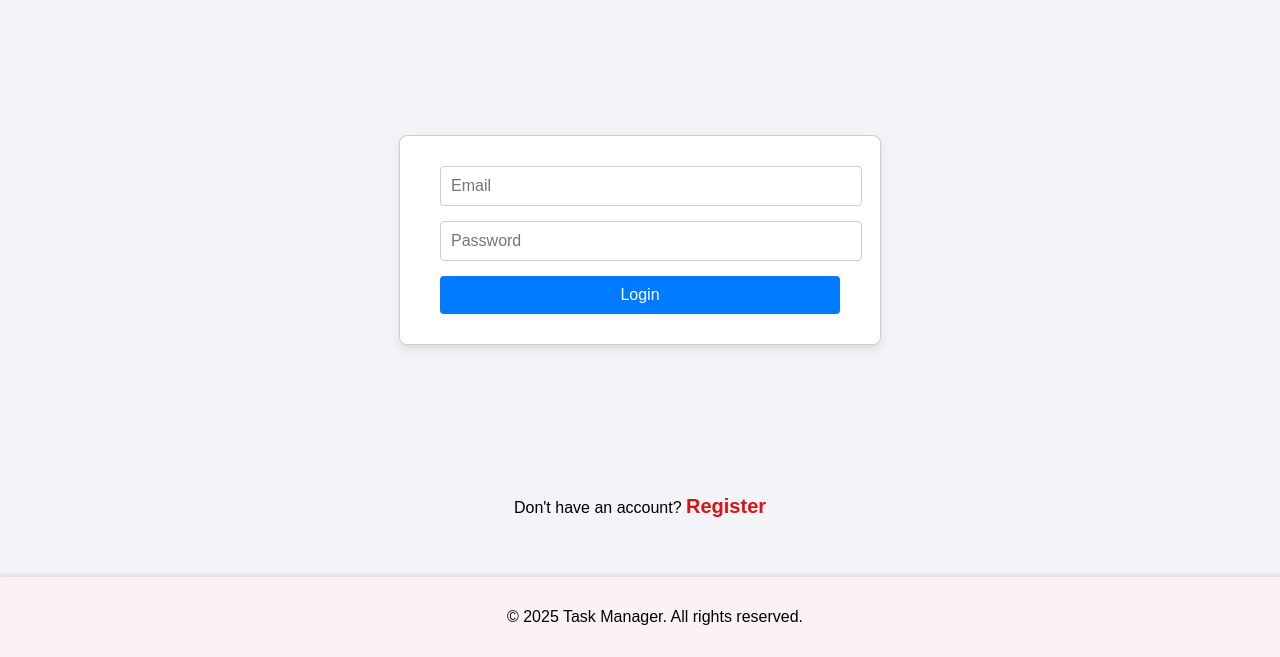
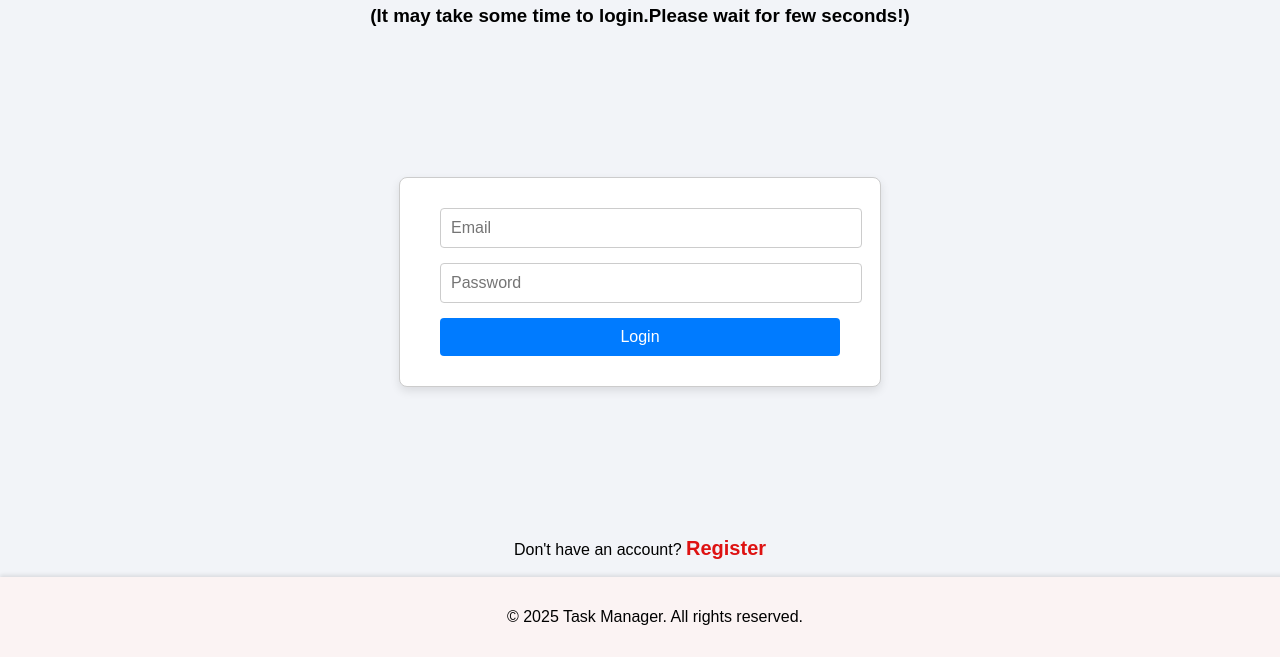
Before and after one commit to lokesh8014/hva_MH_3.1, a plain HTML site: page Frontend_folder/login.html in a window 1280 px wide. Shown: the part 143-800 px from the top of the page. Drawn offline with Linux system fonts and the light colour scheme.

Commit message:
updated admin dash board

```diff
--- a/Frontend_folder/login.html
+++ b/Frontend_folder/login.html
@@ -74,6 +74,7 @@
 
     <main>
         <h2 style="margin-top: 100px;">Login</h2>
+        <h3>(It may take some time to login.Please wait for few seconds!)</h3>
         <form id="loginForm">
             <input type="email" id="email" placeholder="Email" required autocomplete="username">
             <input type="password" id="password" placeholder="Password" required autocomplete="current-password">
```
Also changed, not shown: Frontend_folder/registration.html (+1 -0 lines).
